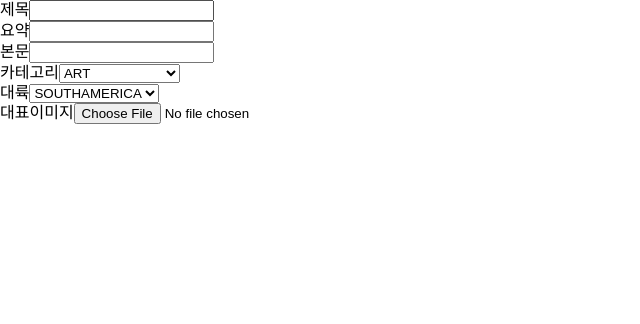
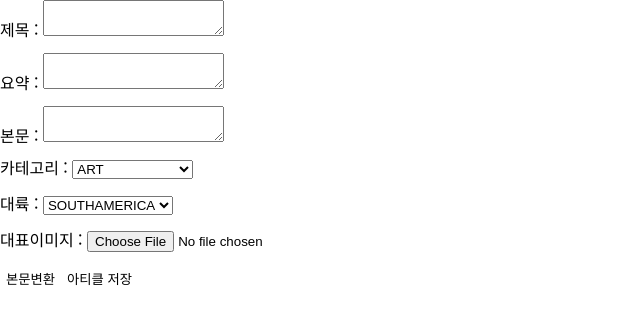
Before and after one commit to thisishwarang/NewSnacks-Client, a Next.js app: page /admin/article/create in a window 1280 px wide. Shown: the top 324 px of the page, without its empty margins (0-640 px from the left). Built offline with nearby package versions, Linux system fonts and the light colour scheme.

Commit message:
feat: admin페이지 완성

```diff
--- a/src/app/admin/article/create/_component/CreatePage.jsx
+++ b/src/app/admin/article/create/_component/CreatePage.jsx
@@ -1,32 +1,123 @@
-"use client";
+'use client'
+import axios from "axios";
 import { useState } from "react";
 
-export default function CreatePage() {
-  const [imgSrc, setImgSrc] = useState("/images/default-image.png");
-  const handleChange = (e) => {
-    const file = e.target.file?.[0];
-    if (!file) return;
-    const fileReader = new FileReader();
-    fileReader.readAsDataURL(file);
-    fileReader.onload = (e) => {
-      if (typeof e.target?.result === "string") {
-        setImgSrc(e.target?.result);
-      }
-    };
+export default function Admin() {
+  const [title, setTitle] = useState("");
+  const [summary, setSummary] = useState("");
+  const [body, setBody] = useState("");
+  const [sectionCategory, setSectionCategory] = useState("");
+  const [locationCategory, setLocationCategory] = useState("");
+  const [imgSrc, setImgSrc] = useState();
+  const handleTitleChange = (e) => {
+    setTitle(e.target.value);
+  };
+  const handleSummaryChange = (e) => {
+    setSummary(e.target.value);
+  };
+  const handleBodyChange = (e) => {
+    setBody(e.target.value);
+  };
+  const handleCategoryChange = (e) => {
+    setSectionCategory(e.target.value);
+  };
+  const handleContinentChange = (e) => {
+    setLocationCategory(e.target.value);
+  };
+  const handleImgChange = async (e) => {
+    const file = e.target.files[0];
+    setImgSrc(file);
+  };
+  const bodyChangeBtn = async () => {
+    try {
+      const response = await axios.post(
+        "https://dev.jaeyun.shop/v1/articles/transform",
+        {
+          body: body,
+        },
+        {
+          headers: {
+            "Content-Type": "application/json",
+            Authorization: `Bearer eyJKV1QiOiJKV1QiLCJhbGciOiJIUzUxMiJ9.eyJ1aWQiOjE5LCJyb2wiOiJVU0VSIiwiaWF0IjoxNzA1NTk4MjA3LCJleHAiOjE5MDA4MDc4MDd9.9RLHa-6D5L3hNLz5n01Ath4Y6ElzHJibRlj5nN1Xlu1t4kDiZVP660W9a446hUm7tguBGLD1FczZiibwhaXydA`,
+          },
+        }
+      );
+      console.log(response);
+      setBody(response.data.data.body);
+    } catch (error) {
+      console.log("본문변환에러", error);
+    }
+  };
+  const handleSumbit = async (e) => {
+    e.preventDefault();
+    console.log(
+      title,
+      summary,
+      body,
+      sectionCategory,
+      locationCategory,
+      imgSrc
+    );
+    const formData = new FormData();
+    formData.append("image", imgSrc);
+    formData.append("title", title);
+    formData.append("summary", summary);
+    formData.append("body", body);
+    formData.append("sectionCategory", sectionCategory);
+    formData.append("locationCategory", locationCategory);
+
+    for (const keyValue of formData) console.log(keyValue);
+    try {
+      const response = await axios.post(
+        "https://dev.jaeyun.shop/v1/articles",
+        formData,
+        {
+          headers: {
+            "Content-Type": "multipart/form-data",
+            Authorization: `Bearer eyJKV1QiOiJKV1QiLCJhbGciOiJIUzUxMiJ9.eyJ1aWQiOjE5LCJyb2wiOiJVU0VSIiwiaWF0IjoxNzA1NTk4MjA3LCJleHAiOjE5MDA4MDc4MDd9.9RLHa-6D5L3hNLz5n01Ath4Y6ElzHJibRlj5nN1Xlu1t4kDiZVP660W9a446hUm7tguBGLD1FczZiibwhaXydA`,
+          },
+        }
+      );
+      console.log(response);
+    } catch (error) {
+      console.log("아티클저장에러", error);
+    }
   };
   return (
-    <form>
-      <label htmlFor="title">제목</label>
-      <input type="text" id="title" />
+    <form onSubmit={handleSumbit} method="post" encType="multipart/form-data">
+      <label htmlFor="title">제목 : </label>
+      <textarea
+        type="text"
+        value={title}
+        id="title"
+        onChange={handleTitleChange}
+      />
       <br />
-      <label htmlFor="summary">요약</label>
-      <input type="text" id="summary" />
       <br />
-      <label htmlFor="content">본문</label>
-      <input type="text" id="content" />
+      <label htmlFor="summary">요약 : </label>
+      <textarea
+        type="text"
+        value={summary}
+        id="summary"
+        onChange={handleSummaryChange}
+      />
       <br />
-      <label htmlFor="category">카테고리</label>
-      <select id="category">
+      <br />
+      <label htmlFor="content">본문 : </label>
+      <textarea
+        type="text"
+        value={body}
+        id="content"
+        onChange={handleBodyChange}
+      />
+      <br />
+      <br />
+      <label htmlFor="sectionCategory">카테고리 : </label>
+      <select
+        id="sectionCategory"
+        value={sectionCategory}
+        onChange={handleCategoryChange}
+      >
         <option value="ART">ART</option>
         <option value="ENVIRONMENT">ENVIRONMENT</option>
         <option value="ECONOMY">ECONOMY</option>
@@ -34,8 +125,13 @@ export default function CreatePage() {
         <option value="TECHNOLOGY">TECHNOLOGY</option>
       </select>
       <br />
-      <label htmlFor="continent">대륙</label>
-      <select id="continent">
+      <br />
+      <label htmlFor="locationCategory">대륙 : </label>
+      <select
+        id="locationCategory"
+        value={locationCategory}
+        onChange={handleContinentChange}
+      >
         <option value="SOUTHAMERICA">SOUTHAMERICA</option>
         <option value="NORTHAMERICA">NORTHAMERICA</option>
         <option value="ASIA">ASIA</option>
@@ -44,8 +140,18 @@ export default function CreatePage() {
         <option value="EUROPE">EUROPE</option>
       </select>
       <br />
-      <label htmlFor="image">대표이미지</label>
-      <input type="file" id="image" accept="image/*" onChange={handleChange} />
+      <br />
+      <label htmlFor="image">대표이미지 : </label>
+      <input
+        type="file"
+        id="image"
+        accept="image/*"
+        onChange={handleImgChange}
+      />
+      <br />
+      <br />
+      <button onClick={bodyChangeBtn}>본문변환</button>
+      <button type="submit">아티클 저장</button>
     </form>
   );
 }
```
Also changed, not shown: public/필기이미지.jpeg (added), 1 other file (tests, documents, lock files or other folders).
